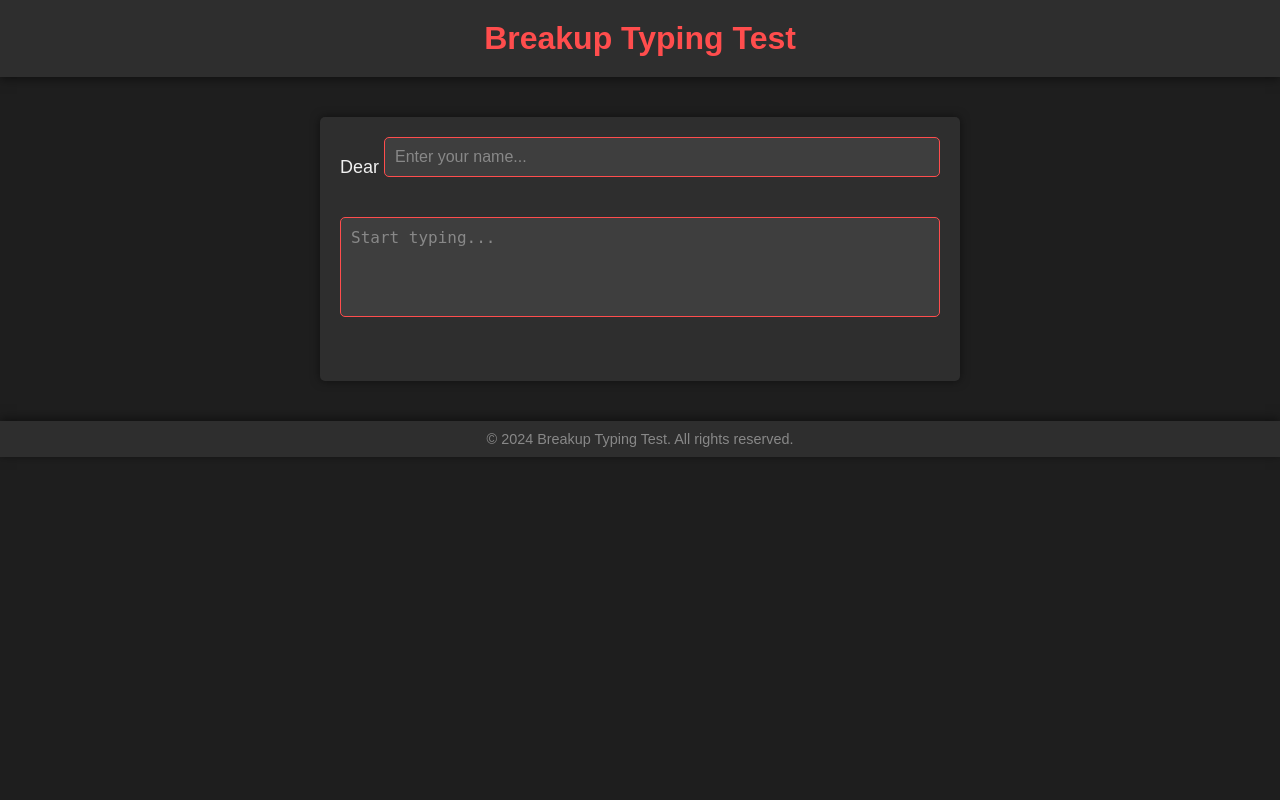
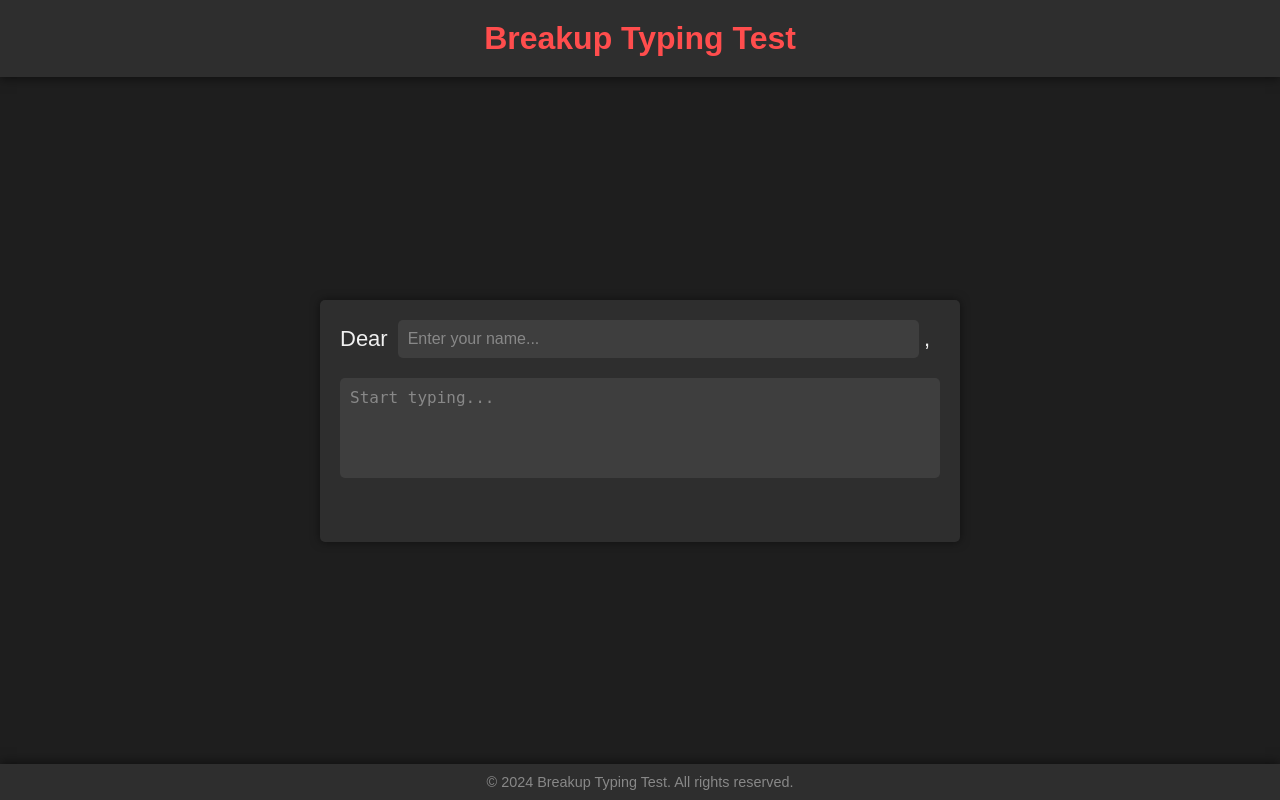
Before and after one commit to kyllan16693/breakuptypingtest, a Flask app: page / in a window 1280 px wide. Run offline with Flask 3, Linux system fonts and the light colour scheme.

Commit message:
style changes

```diff
--- a/static/styles.css
+++ b/static/styles.css
@@ -6,6 +6,7 @@ body {
     display: flex;
     flex-direction: column;
     align-items: center;
+    min-height: 100vh;
 }
 
 header {
@@ -44,14 +45,20 @@ main {
 }
 
 #initialPrompt {
-    font-size: 18px;
-    margin-bottom: 20px;
+    font-size: 22px;
     display: flex;
     align-items: center;
     justify-content: center;
 }
 
-#initialPrompt span {
+#initialPrompt .dear {
+    margin-right: 10px;
+    line-height: 22px; /* Adjust this value as needed */
+    padding-bottom: 20px;
+}
+
+#nameInput {
+    box-sizing: border-box;
     margin-right: 5px;
 }
 
@@ -87,7 +94,8 @@ main {
 #nameInput, #typingArea {
     width: 100%;
     padding: 10px;
-    border: 1px solid #ff4d4d;
+    padding-right: 20px; /* Add padding to the end of the text box */
+    border: 0px solid #ff4d4d;
     border-radius: 5px;
     font-size: 16px;
     color: #f0f0f0;
@@ -134,6 +142,7 @@ footer {
     text-align: center;
     padding: 10px 0;
     box-shadow: 0 -2px 10px rgba(0, 0, 0, 0.5);
+    margin-top: auto;
 }
 
 footer p {
--- a/templates/index.html
+++ b/templates/index.html
@@ -17,7 +17,7 @@
     <main>
         <div class="container">
             <div id="initialPrompt">
-                <span>Dear </span><input type="text" id="nameInput" placeholder="Enter your name...">
+                <span class="dear">Dear</span><input type="text" id="nameInput" placeholder="Enter your name..."><span class="dear"> ,</span>
             </div>
             <div id="typingPromptContainer" style="display:none;">
                 <p id="typingPrompt"></p>
```
